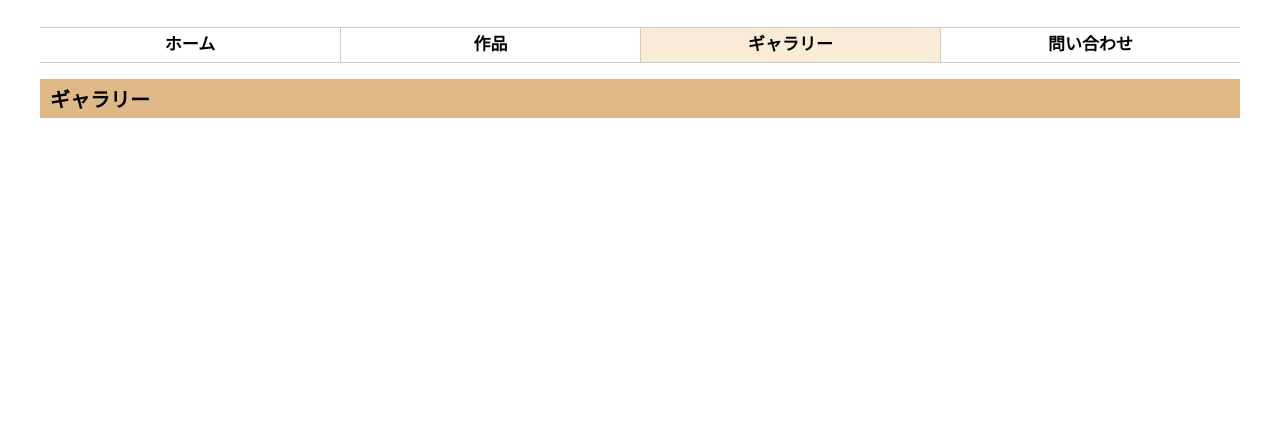
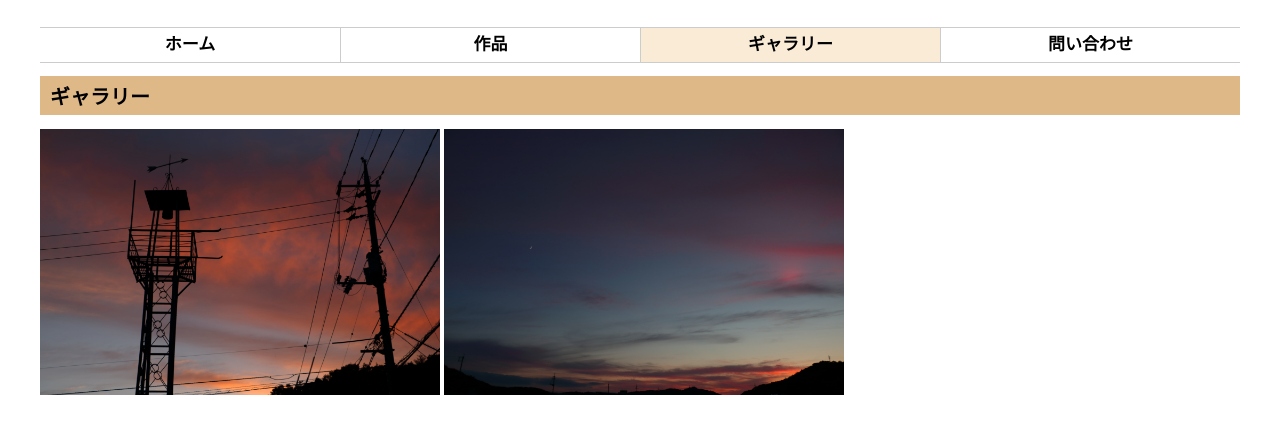
Before and after one commit to timu88/flash_branch, a plain HTML site: page pages/gallery.html in a window 1280 px wide. Shown: the part 62-496 px from the top of the page. Drawn offline with Linux system fonts and the light colour scheme.

Commit message:
画像追加

```diff
--- a/pages/gallery.html
+++ b/pages/gallery.html
@@ -23,8 +23,19 @@
                         </ul>
                     </nav>
                 </div>
+            </article>
+
+            <div id="pageBody">
                 <h1 class="pageTitle">ギャラリー</h1>
-            </article>
+                <article>
+                    <div id="popup">
+                        <a href="../images/sora-min.JPG"><img src="../images/sora-min.JPG" width="400"></a>
+
+                        <img src="../images/yuuyake-min.JPG" width="400">
+
+                    </div>
+                </article>
+            </div>
         </div>
     </body>
 </html>
```
Also changed, not shown: pages/contents.html (+1 -1 lines), images/sora-min.JPG (added), images/yuuyake-min.JPG (added), js/popup.js (added).
